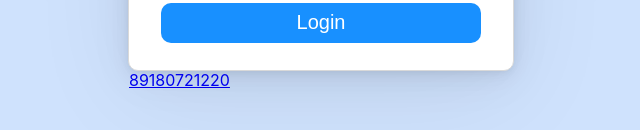
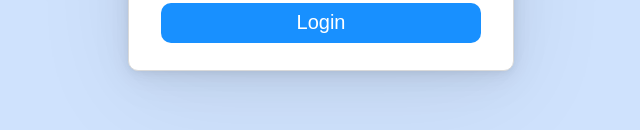
Before and after one commit to WhiteDazzle/sign-in-example, a React (Create React App) app: page / in a window 1280 px wide. Shown: the part 406-536 px from the top of the page, without its empty margins (319-959 px from the left). Built offline with nearby package versions, Linux system fonts and the light colour scheme.

Commit message:
Update App.tsx

```diff
--- a/src/components/app/App.tsx
+++ b/src/components/app/App.tsx
@@ -7,7 +7,6 @@ function App() {
     <div className={styles.app}>
       <div className={styles['signIn-form-wrapper']}>
           <SignInForm/>
-         <a href='tel:89180721220' className='WelcomePack__link WelcomePack__link--number'> 89180721220 </a>
       </div>
     </div>
   );
```
